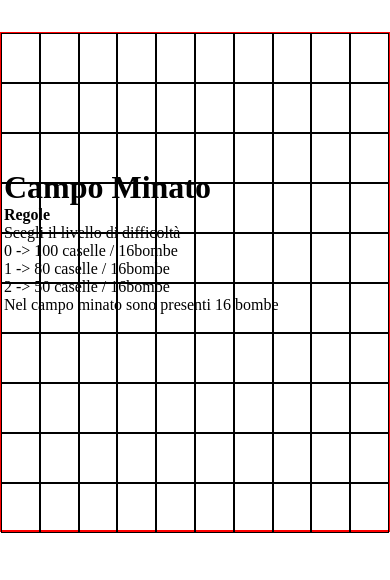
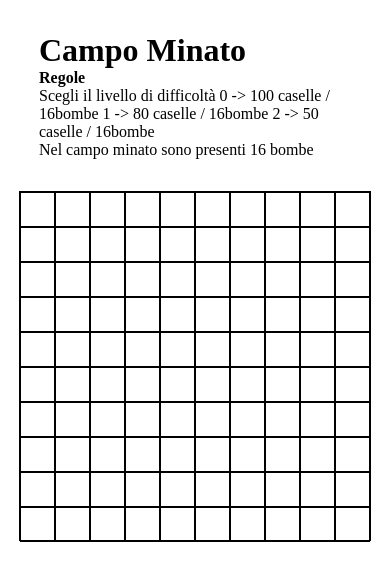
Before and after one commit to tommasovenza/campoMinato, a plain HTML site: page index.html in a window 390 px wide. Drawn offline with Linux system fonts and the light colour scheme.

Commit message:
change color design & added basic resposive features

```diff
--- a/index.html
+++ b/index.html
@@ -10,18 +10,20 @@
 </head>
 <body>
 
+    <div class="app">
         <div class="rules">
             <H1>Campo Minato</H1>
             <h4>Regole</h4>
-        <p>Scegli il livello di difficoltà<br>
-            0 -> 100 caselle / 16bombe <br>
-            1 ->  80 caselle / 16bombe <br>
-            2 ->  50 caselle / 16bombe  <br>
+            <p>Scegli il livello di difficoltà
+                0 -> 100 caselle / 16bombe
+                1 ->  80 caselle / 16bombe
+                2 ->  50 caselle / 16bombe
             </p>
             <p>Nel campo minato sono presenti 16 bombe</p>
         </div>
         <div class="container">
 
         </div>
+    </div>
 </body>
 </html>
--- a/style.css
+++ b/style.css
@@ -3,39 +3,60 @@
     padding: 0;
     box-sizing: border-box;
 }
-
 .container {
     max-width: 500px;
-    margin: 2em auto;
-    /* border: 2px solid orangered; */
 }
 .row {
     width: 100%;
     height: 50px;
-    border: 1px solid red;
+    border: 1px solid #000;
     border-bottom: none;
     display: flex;
 }
 .row:last-child {
-    border-bottom: 2px solid red;
+    border-bottom: 1px solid #000;
 }
 .box {
     width: 50px;
     height: 50px;
     border: 1px solid black;
 }
-
 /* rules */
 .rules {
-    position: absolute;
-    left: 1%;
-    top: 20%;
+    max-width: 300px;
+}
+.app {
+    display: flex;
+    justify-content: space-between;
+    align-items: center;
+    max-width: 80%;
+    margin: 2em auto;
+}
+.red {
+    background-color: #FF0000;
+}
+.green {
+    background-color: #06b806;
 }
 
-.red {
-    background-color: #df4759;
+@media (max-width: 980px) {
+    .app {
+        flex-direction: column;
+    }
+    .rules {
+        max-width: 500px;
+    }
+    .container {
+        margin-top: 2em;
+    }
+}
+@media (max-width: 500px) {
+    .box {
+        width: 35px;
+        height: 35px;
+    }
+    .row {
+        height: 35px;
+    }
 
 }
-.green {
-    background-color: #5cb85c;
-}
```
Lines whose indentation alone changed are shown as unchanged.
